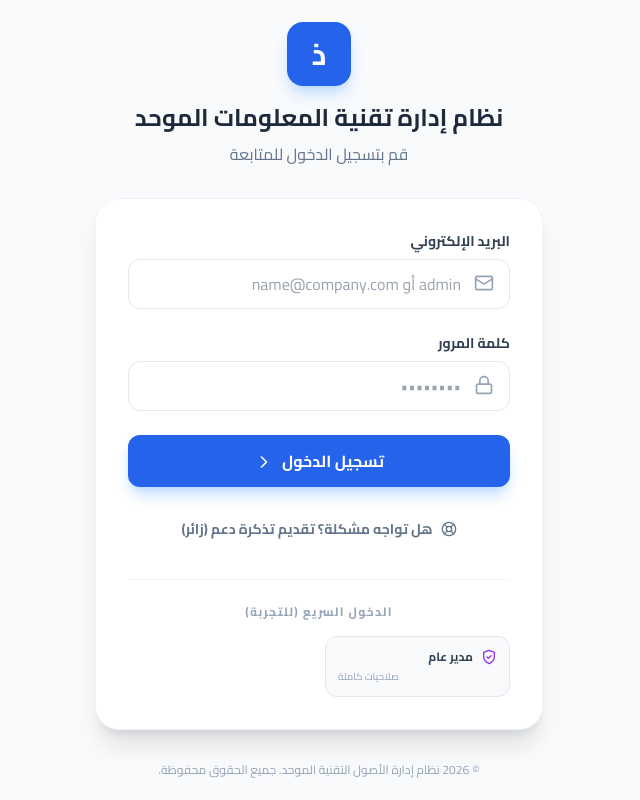
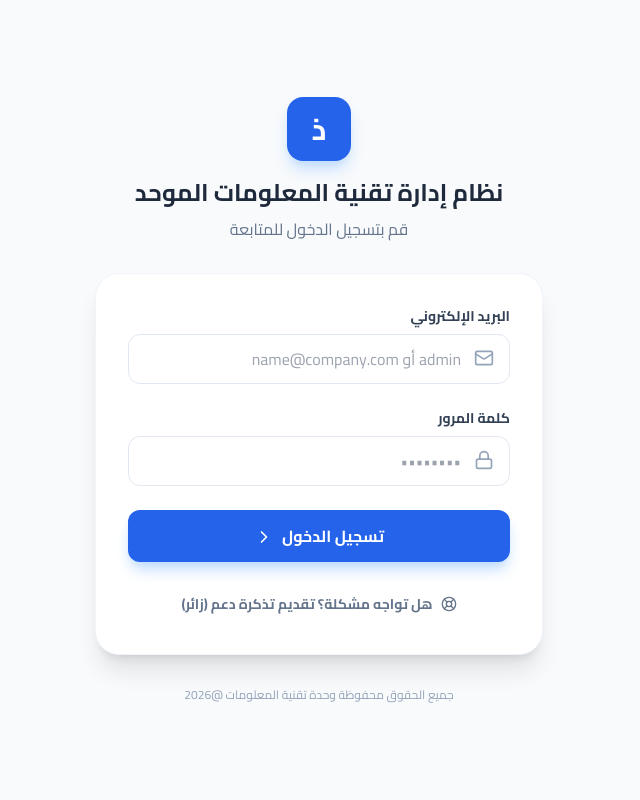
Before and after one commit to alsarori1990/itam-system, a React (Vite) app: page / in a window 1280 px wide. Shown: the whole page, without its empty margins (461-1101 px from the left). Built offline with nearby package versions, Linux system fonts and the light colour scheme.

Commit message:
feat: Remove quick login section and update copyright text to IT Department

```diff
--- a/components/Login.tsx
+++ b/components/Login.tsx
@@ -108,22 +108,11 @@ export const Login: React.FC<LoginProps> = ({ onPublicAccess }) => {
                 </div>
 
                 {/* Dev Tools / Quick Login */}
-                <div className="mt-8 pt-6 border-t border-slate-100">
-                    <p className="text-xs font-bold text-slate-400 text-center mb-4 uppercase tracking-widest">الدخول السريع (للتجربة)</p>
-                    <div className="grid grid-cols-2 gap-3">
-                        <button onClick={() => handleQuickLogin('admin')} className="p-3 rounded-xl bg-slate-50 hover:bg-slate-100 border border-slate-200 text-left transition-colors group">
-                            <div className="flex items-center gap-2 mb-1">
-                                <ShieldCheck size={16} className="text-purple-600"/>
-                                <span className="text-xs font-bold text-slate-700 group-hover:text-purple-700">مدير عام</span>
-                            </div>
-                            <p className="text-[10px] text-slate-400">صلاحيات كاملة</p>
-                        </button>
-                    </div>
-                </div>
+                {/* Removed for production */}
             </div>
 
             <p className="text-center text-slate-400 text-xs mt-8">
-                &copy; {new Date().getFullYear()} نظام إدارة الأصول التقنية الموحد. جميع الحقوق محفوظة.
+                جميع الحقوق محفوظة وحدة تقنية المعلومات @2026
             </p>
         </div>
     </div>
```
